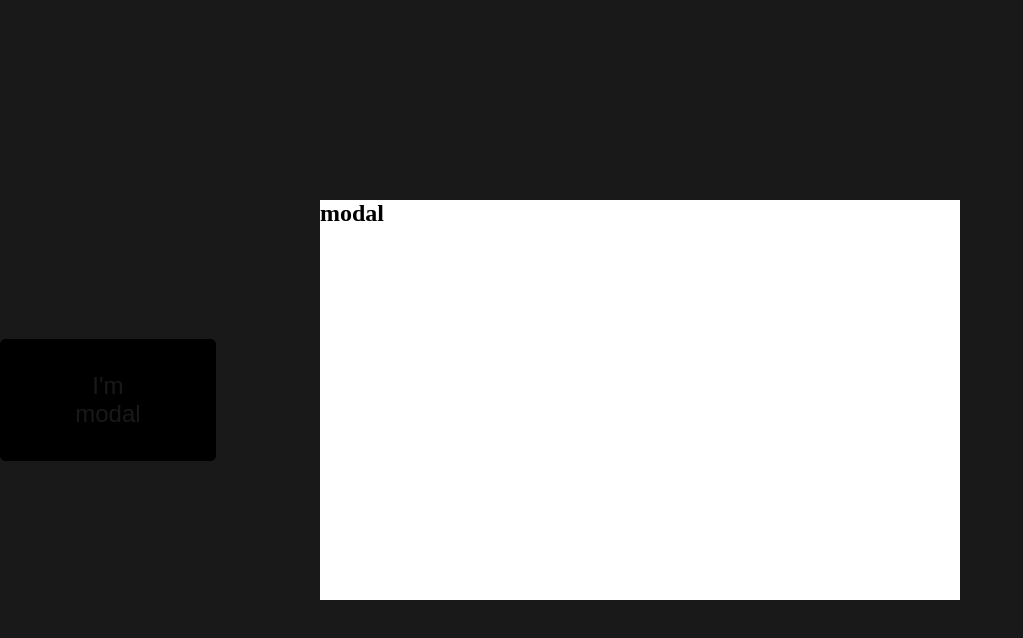
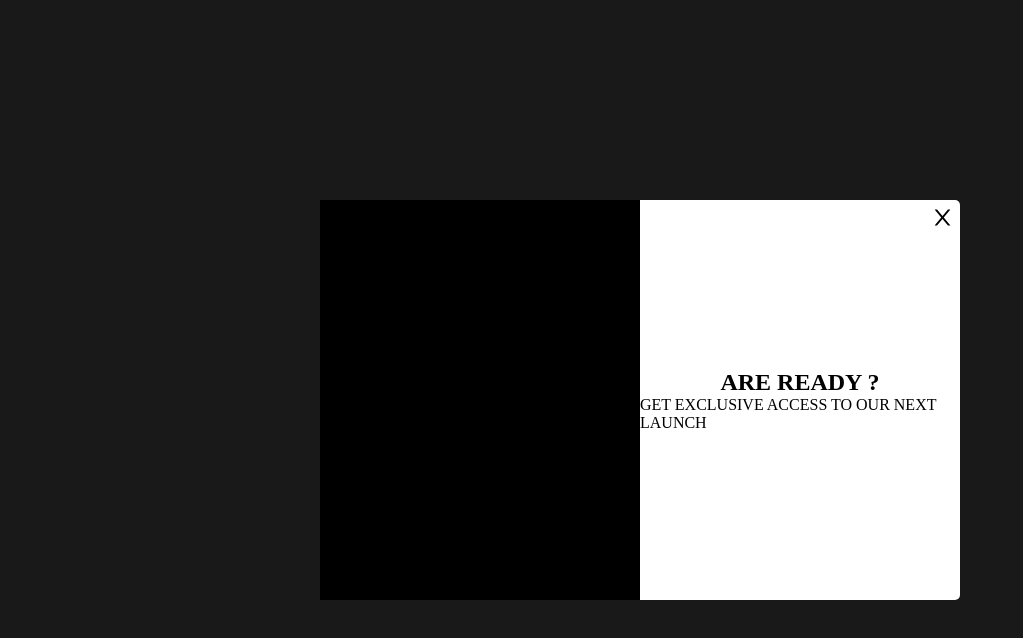
Before and after one commit to Hassene-Belhaj/modal-styled-components, a React (Vite) app: page / in a window 1280 px wide. Both pictures are taken after a click on the button "I'm modal". Shown: the top 638 px of the page, without its empty margins (0-1023 px from the left). Built offline with nearby package versions, Linux system fonts and the light colour scheme.

Commit message:
update modal

```diff
--- a/src/Component/Modal.Style.jsx
+++ b/src/Component/Modal.Style.jsx
@@ -1,4 +1,5 @@
 import styled from "styled-components";
+import {AiOutlineClose} from 'react-icons/ai'
 
 export const Container = styled.div`
 width: 100%;
@@ -6,14 +7,12 @@ height: 100vh;
 display: flex;
 justify-content: center;
 align-items: center;
-position: relative;
-z-index: 1;
 `
+
 export const ModalContainer = styled.div`
 width: 100%;
 height: 100%;
 `
-
 
 export const ModalBG = styled.div`
 width: 100%;
@@ -26,10 +25,36 @@ z-index: 50;
 export const ModalModal = styled.div`
 width: 50%;
 height: 50%;
-position: absolute;
+position: fixed;
 top:50%;
 left: 50%;
 transform:translate(-50%,-50%) ;
 background: #fff;
 z-index: 100;
+border-radius: 5px;
+display: flex;
 `
+
+export const LeftColumn = styled.div`
+width: 50%;
+height: 100%;
+background:#000;
+`
+
+export const RightColumn = styled.div`
+width: 50%;
+height: 100%;
+display: flex;
+flex-direction: column;
+justify-content: center;
+align-items: center;
+text-transform: uppercase;
+`
+
+
+export const Close = styled(AiOutlineClose)`
+fill: #000;
+top: 5px;
+right: 5px;
+position: absolute;
+`
--- a/src/Component/Modal.jsx
+++ b/src/Component/Modal.jsx
@@ -1,6 +1,6 @@
 import React, { useState } from 'react'
 import { Button } from '../GlobalStyle/Button.Style'
-import { Container, ModalBG, ModalContainer, ModalModal } from './Modal.Style'
+import { Close, Container, LeftColumn, ModalBG, ModalContainer, ModalModal, RightColumn } from './Modal.Style'
 
 const Modal = () => {
     const [show,setShow] = useState(false)
@@ -9,13 +9,31 @@ const Modal = () => {
     setShow(!show)
   }
 
+  const handleClose = () => {
+    setShow(!show)
+  }
+
   return (
     <Container>
-        <Button onClick={showModal} primary={true} padding={"2rem 4rem" }>I'm modal</Button>
+        {show ?  null: <Button onClick={showModal} primary={true} padding={"2rem 4rem" }>I'm modal
+        </Button> }
+
+
+
      {show ? <ModalContainer>
              <ModalBG></ModalBG>
-              <ModalModal> <h2>modal</h2> </ModalModal>
-    </ModalContainer>    : null}
+              <ModalModal>
+                    <LeftColumn>
+                        <img src="" alt="" />
+                    </LeftColumn>
+                    <RightColumn>
+                        <h2>are ready ? </h2>
+                        <p>get exclusive access to our next launch</p>
+                    </RightColumn>
+                    <Close size={25} onClick={handleClose}/>
+                 </ModalModal>
+             </ModalContainer>
+        : null}
 
  </Container>
   )
--- a/src/GlobalStyle/Button.Style.jsx
+++ b/src/GlobalStyle/Button.Style.jsx
@@ -10,6 +10,7 @@ cursor: pointer;
 border-radius: 5px;
 transition: all 0.3s ease-in-out;
 font-size: 1.5rem;
+z-index: 50;
 &:hover{
   background: ${({primary})=>primary ? '#fff' : '#000' };
   color: ${({primary})=>primary ? '#000' : '#fff'};
```
